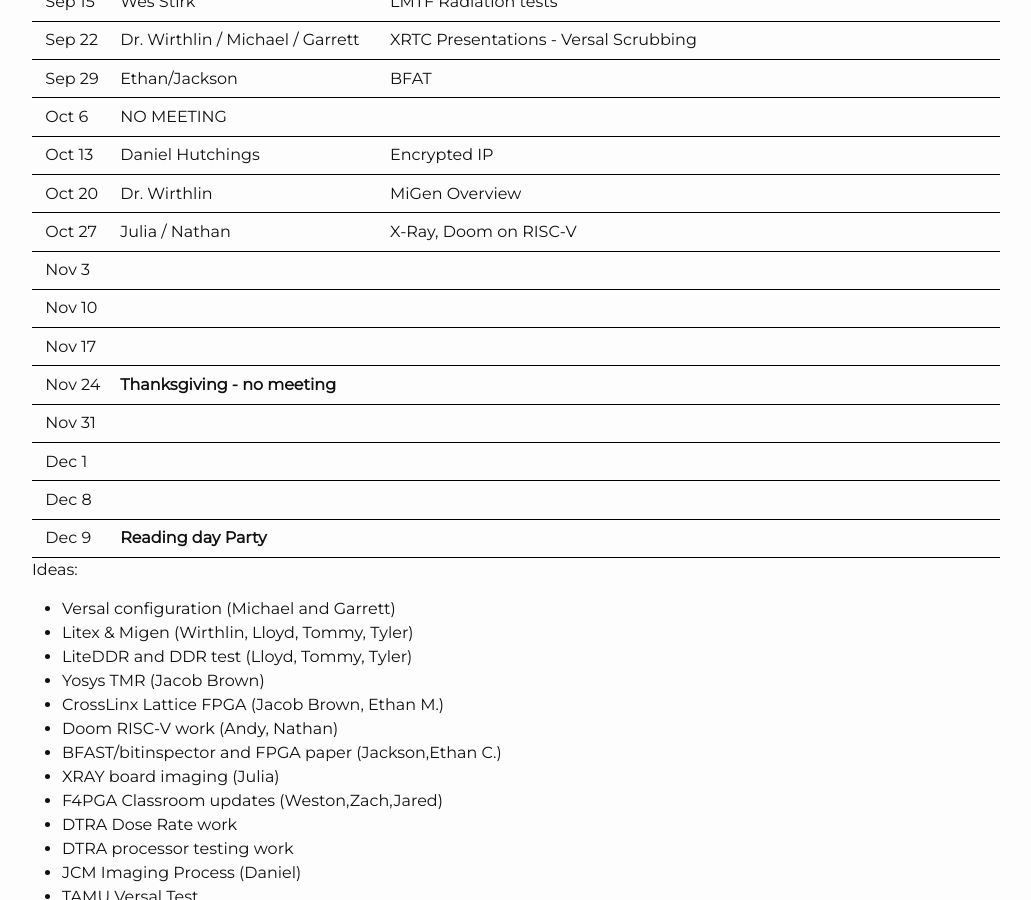
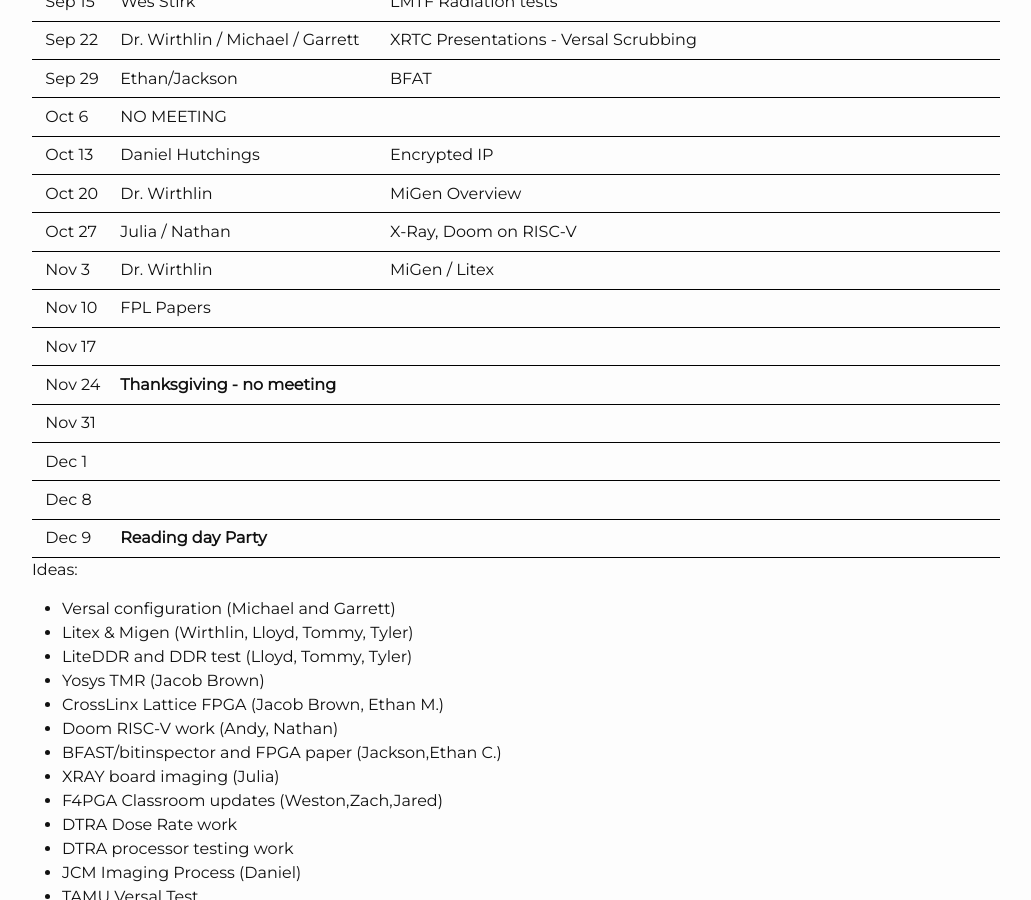
Before and after one commit to byuccl/byuccl.github.io, a Jekyll site: the page built from pages/schedule.md, in a window 1280 px wide and 900 px high, scrolled down 390 px. Shown: the whole window, without its empty margins (53-1084 px from the left). Built offline with Jekyll 4.4.1, drawn with Linux system fonts in a browser that asks for light colours; nearby versions of some CDN libraries.

Commit message:
update schedule
Signed-off-by: Jeff Goeders <jeff.goeders@gmail.com>

```diff
--- a/pages/schedule.md
+++ b/pages/schedule.md
@@ -18,8 +18,8 @@ title: Schedule
 | Oct 13    |  Daniel Hutchings                 | Encrypted IP | | |
 | Oct 20    |  Dr. Wirthlin                     | MiGen Overview | | |
 | Oct 27    |  Julia / Nathan                   | X-Ray, Doom on RISC-V | | |
-| Nov 3     |                                   | | | |
-| Nov 10    |                           | | | |
+| Nov 3     |  Dr. Wirthlin                     | MiGen / Litex | | |
+| Nov 10    |  FPL Papers                         | | | |
 | Nov 17    |                                 | | | |
 | Nov 24    | **Thanksgiving - no meeting**                                | | | |
 | Nov 31    |                                 | | | |
```
